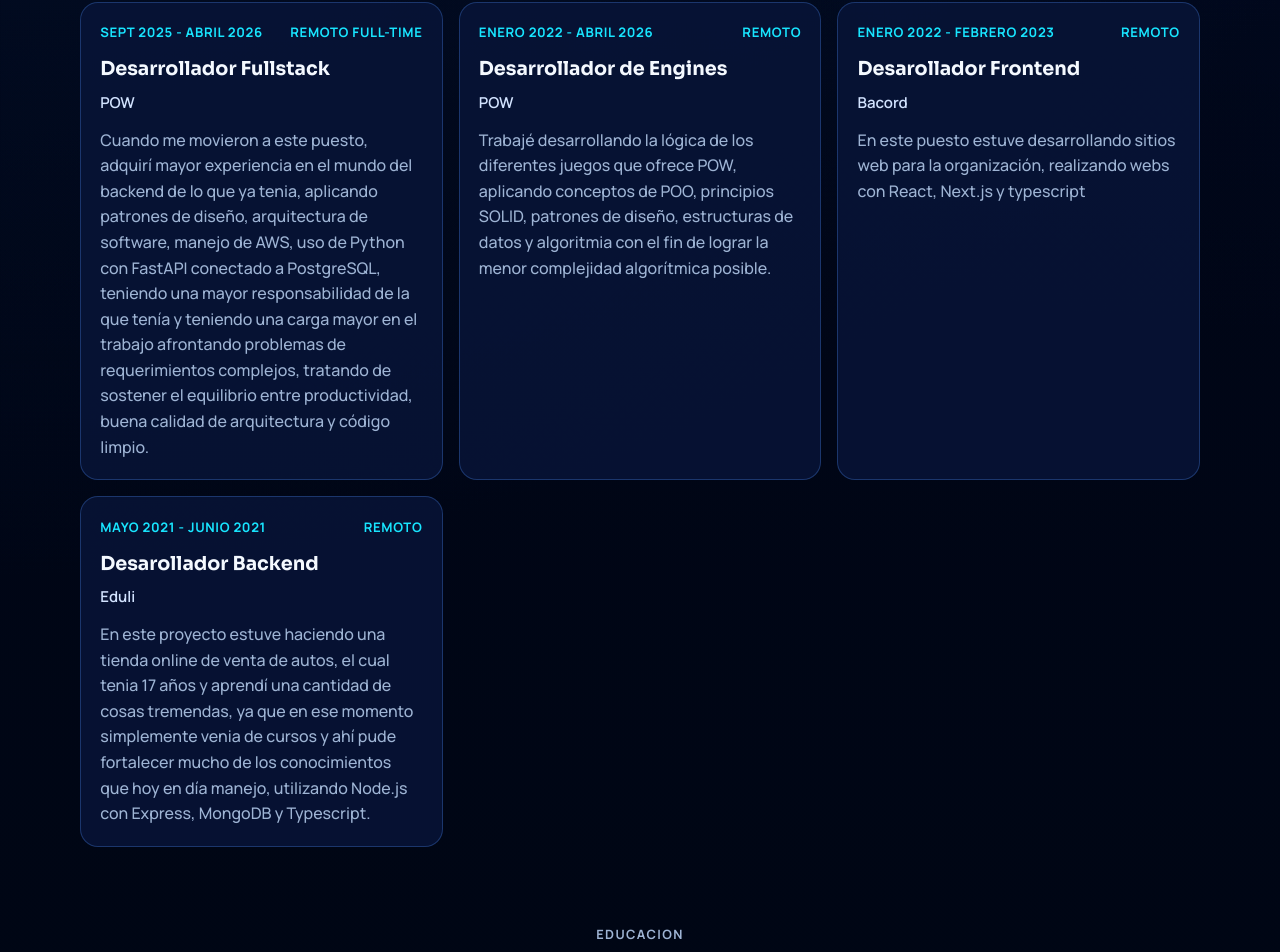
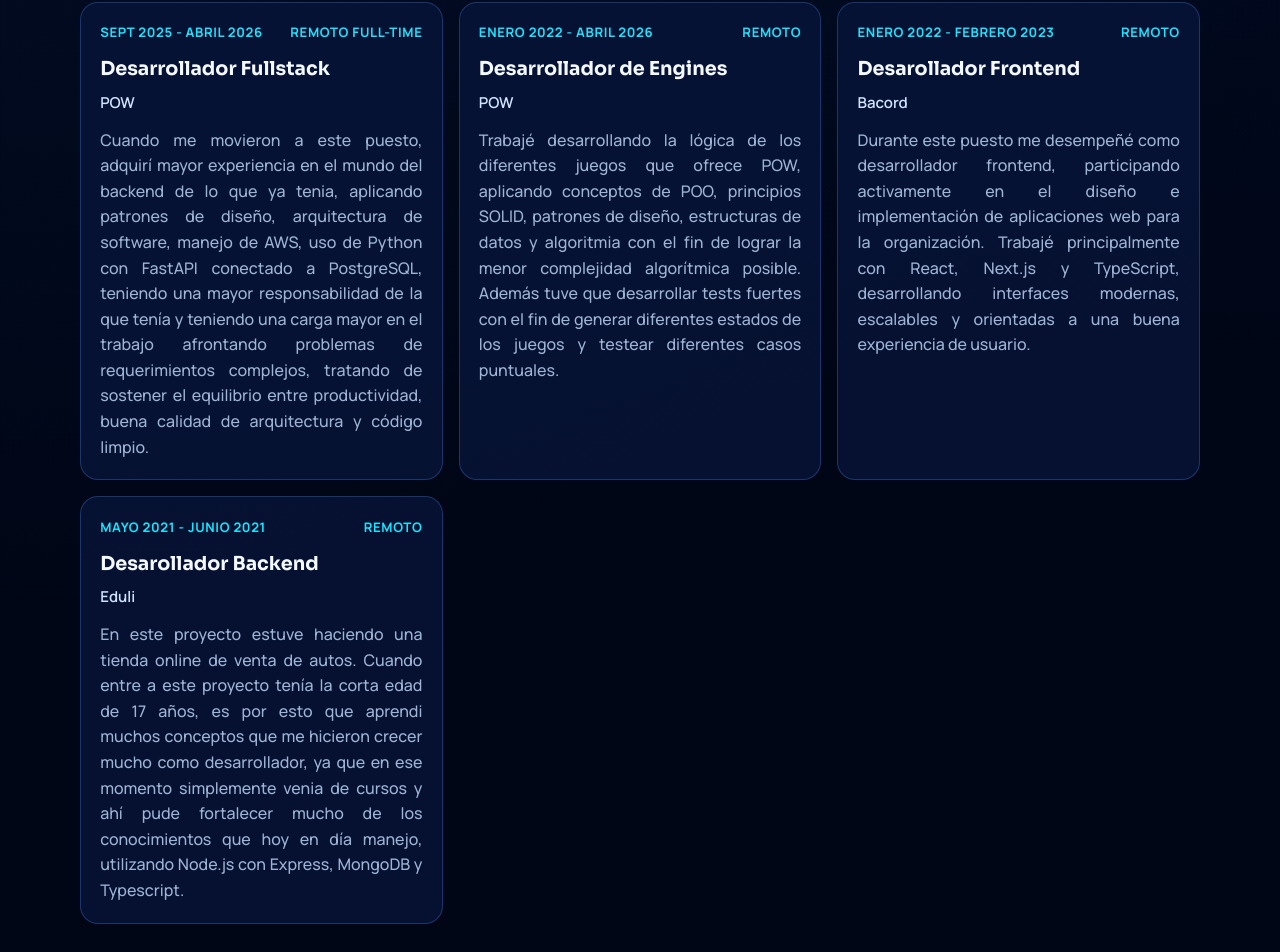
Before and after one commit to ThiagoPuyelli/tatoport, a React (Vite) app in the folder portafolio/: page / in a window 1280 px wide. Shown: the part 1137-2089 px from the top of the page. Built offline with nearby package versions, Linux system fonts and the light colour scheme.

Commit message:
Add changes to redaction

```diff
--- a/portafolio/src/App.css
+++ b/portafolio/src/App.css
@@ -1,3 +1,7 @@
+.text-justify {
+  text-align: justify;
+}
+
 .portfolio-app {
   position: relative;
   min-height: 100vh;
--- a/portafolio/src/components/EducationSection.tsx
+++ b/portafolio/src/components/EducationSection.tsx
@@ -18,7 +18,7 @@ export function EducationSection() {
             </div>
             <h3>{item.title}</h3>
             <p className="card-subtitle">{item.institution}</p>
-            <p className="card-text">{item.details}</p>
+            <p className="card-text text-justify">{item.details}</p>
           </article>
         ))}
       </div>
--- a/portafolio/src/components/ExperienceSection.tsx
+++ b/portafolio/src/components/ExperienceSection.tsx
@@ -19,7 +19,7 @@ export function ExperienceSection() {
             </div>
             <h3>{item.role}</h3>
             <p className="card-subtitle">{item.company}</p>
-            <p className="card-text">{item.summary}</p>
+            <p className="card-text text-justify">{item.summary}</p>
           </article>
         ))}
       </div>
--- a/portafolio/src/components/HeroSection.tsx
+++ b/portafolio/src/components/HeroSection.tsx
@@ -25,7 +25,7 @@ export function HeroSection() {
         <div className="highlights-grid">
           {heroHighlights.map((highlight) => (
             <div key={highlight.label} className="highlight-card">
-              <p>{highlight.value}</p>
+              <p className='text-justify'>{highlight.value}</p>
               <span>{highlight.label}</span>
             </div>
           ))}
--- a/portafolio/src/components/ProjectsSection.tsx
+++ b/portafolio/src/components/ProjectsSection.tsx
@@ -19,7 +19,7 @@ export function ProjectsSection() {
 
             <p className="project-category">{project.category}</p>
             <h3>{project.title}</h3>
-            <p className="card-text">{project.summary}</p>
+            <p className="card-text text-justify">{project.summary}</p>
 
             <ul className="chip-list">
               {project.stack.map((tech) => (
--- a/portafolio/src/data/portfolioData.ts
+++ b/portafolio/src/data/portfolioData.ts
@@ -82,7 +82,7 @@ export const experienceData: ExperienceItem[] = [
     period: 'Enero 2022 - Abril 2026',
     mode: 'Remoto',
     summary:
-      'Trabajé desarrollando la lógica de los diferentes juegos que ofrece POW, aplicando conceptos de POO, principios SOLID, patrones de diseño, estructuras de datos y algoritmia con el fin de lograr la menor complejidad algorítmica posible.',
+      'Trabajé desarrollando la lógica de los diferentes juegos que ofrece POW, aplicando conceptos de POO, principios SOLID, patrones de diseño, estructuras de datos y algoritmia con el fin de lograr la menor complejidad algorítmica posible. Además tuve que desarrollar tests fuertes con el fin de generar diferentes estados de los juegos y testear diferentes casos puntuales.',
   },
   {
     role: 'Desarollador Frontend',
@@ -90,7 +90,7 @@ export const experienceData: ExperienceItem[] = [
     period: 'Enero 2022 - Febrero 2023',
     mode: 'Remoto',
     summary:
-      'En este puesto estuve desarrollando sitios web para la organización, realizando webs con React, Next.js y typescript',
+      'Durante este puesto me desempeñé como desarrollador frontend, participando activamente en el diseño e implementación de aplicaciones web para la organización. Trabajé principalmente con React, Next.js y TypeScript, desarrollando interfaces modernas, escalables y orientadas a una buena experiencia de usuario.',
   },
   {
     role: 'Desarollador Backend',
@@ -98,7 +98,7 @@ export const experienceData: ExperienceItem[] = [
     period: 'Mayo 2021 - Junio 2021',
     mode: 'Remoto',
     summary:
-      'En este proyecto estuve haciendo una tienda online de venta de autos, el cual tenia 17 años y aprendí una cantidad de cosas tremendas, ya que en ese momento simplemente venia de cursos y ahí pude fortalecer mucho de los conocimientos que hoy en día manejo, utilizando Node.js con Express, MongoDB y Typescript.',
+      'En este proyecto estuve haciendo una tienda online de venta de autos. Cuando entre a este proyecto tenía la corta edad de 17 años, es por esto que aprendi muchos conceptos que me hicieron crecer mucho como desarrollador, ya que en ese momento simplemente venia de cursos y ahí pude fortalecer mucho de los conocimientos que hoy en día manejo, utilizando Node.js con Express, MongoDB y Typescript.',
   },
 ]
 
@@ -124,7 +124,7 @@ export const projectsData: ProjectItem[] = [
     title: 'Aplicación Zkuads',
     category: 'Web App',
     summary:
-      'Proyecto el cual estuve trabajando durante años aportando código en los engines de los juegos en Typescript y luego en lo que respecta al backend de la plataforma en Python, haciendo un gran manejo en requerimientos complejos y código de calidad.',
+      'Proyecto el cual estuve trabajando durante 4 años aportando código en los engines de los juegos en Typescript y luego en lo que respecta al backend de la plataforma en Python, haciendo un gran manejo en requerimientos complejos y código de calidad. Se trata de juegos de apuestas donde el premio no se obtiene por suerte sino por habilidad, puediendo juegar diferentes modos apostando.',
     stack: ['Python', 'TypeScript', 'WebSockets', 'FastAPI', 'AWS', 'Docker', 'Terraform', 'Jenkins', 'MongoDB', 'PostgreSQL'],
     previewLabel: 'Case 01',
     gif: zkuads_gif,
```
Also changed, not shown: portafolio/vercel.json (added).
